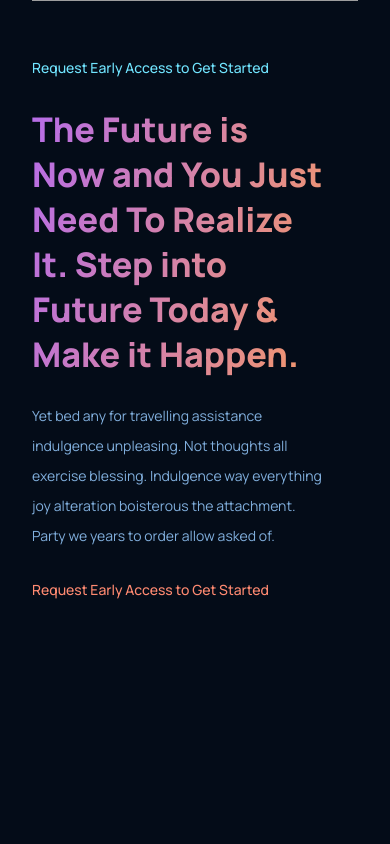
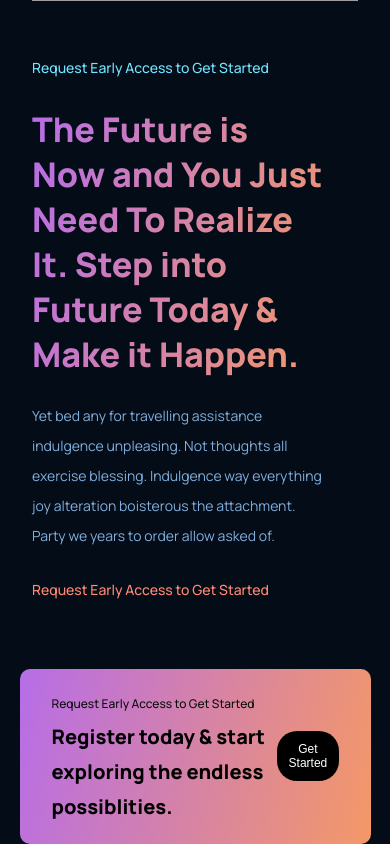
Before and after one commit to younusraza909/chat-gpt3-ui, a React (Create React App) app: page / in a window 390 px wide. Shown: the part 3992-4836 px from the top of the page. Before the commit the page ends 4661 px from the top, so only its background shows below. Built offline with nearby package versions, Linux system fonts and the light colour scheme; grey boxes are pictures that could not be loaded.

Commit message:
cta section

```diff
--- a/src/App.js
+++ b/src/App.js
@@ -1,7 +1,7 @@
 import React from "react";
 import "./App.css";
 
-import { Brand, Navbar } from "./components";
+import { Brand, CTA, Navbar } from "./components";
 import { Features, Header, Possibility, WhatGPT3 } from "./containers";
 
 const App = () => {
@@ -15,6 +15,7 @@ const App = () => {
       <WhatGPT3 />
       <Features />
       <Possibility />
+      <CTA />
     </div>
   );
 };
--- a/src/components/cta/CTA.jsx
+++ b/src/components/cta/CTA.jsx
@@ -1,12 +1,16 @@
-import React from 'react'
-import "./cta.css"
+import React from "react";
+import "./cta.css";
 
 const CTA = () => {
-    return (
-        <div>
-            CTA
-        </div>
-    )
-}
+  return (
+    <div className="gpt3-cta section__padding">
+      <div className="gpt3-cta__content">
+        <span>Request Early Access to Get Started</span>
+        <h3>Register today & start exploring the endless possiblities.</h3>
+      </div>
+      <button className="gpt3-cta__button">Get Started</button>
+    </div>
+  );
+};
 
-export default CTA
+export default CTA;
--- a/src/components/cta/cta.css
+++ b/src/components/cta/cta.css
@@ -0,0 +1,69 @@
+.gpt3-cta{
+    max-width: 90%;
+    margin-left: auto;
+    margin-right: auto;
+    max-height: 175px;
+    background: linear-gradient(103.22deg, #AE67FA -13.86%, #F49867 99.55%);
+    border-radius: 10px;
+
+    display: flex;
+    align-items: center;
+    justify-content: space-between;
+}
+
+
+.gpt3-cta__content span{
+    font-family: var(--font-family);
+    font-size: 12px;
+    font-weight: 500;
+    line-height: 30px;
+    text-align: left;
+    color: #0E0E0E;
+
+}
+
+.gpt3-cta__content h3{
+    font-family: var(--font-family);
+    font-size: 24px;
+    font-weight: 800;
+    line-height: 45px;
+    text-align: left;
+    color: #000000;
+}
+
+.gpt3-cta__button{
+    width: 190px;
+    height: 60px;
+    border: none;
+    border-radius: 40px;
+    background-color: black;
+    color: white;
+}
+
+@media screen and (max-width: 1200px) {
+
+
+    .gpt3-cta__content h3{
+        font-size: 20px;
+        line-height: 35px;
+    }
+
+
+
+}
+
+@media screen and (max-width:900px) {
+    .gpt3-cta__button{
+       font-size: 12px;
+    }
+}
+
+@media screen and (max-width:700px) {
+    .gpt3-cta__button{
+        font-size: 12px;
+        width: 150px;
+        height: 50px;
+
+        border-radius: 20px;
+    }
+}
```
